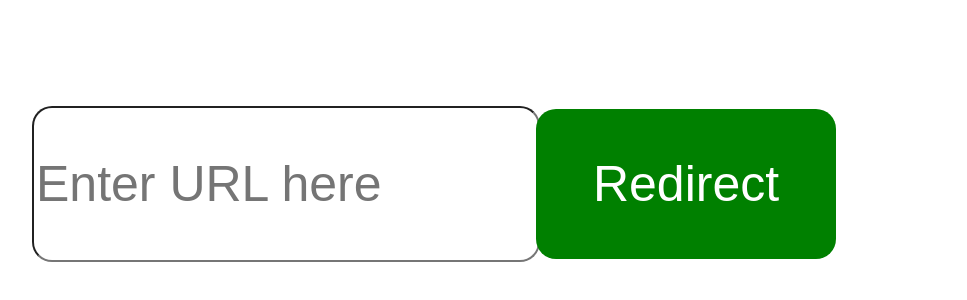
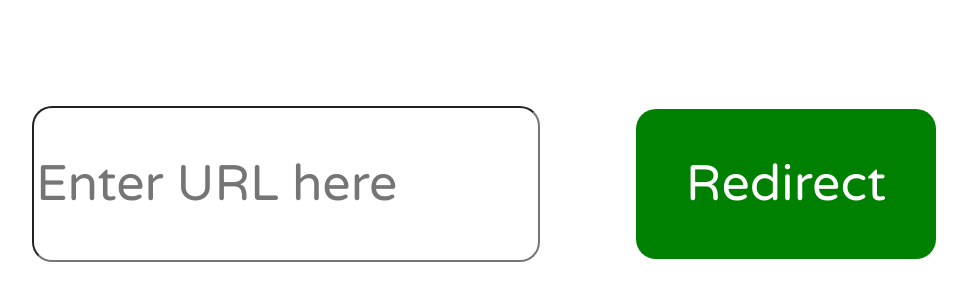
Before and after one commit to BIobby-Boi/URLRedirector, a plain HTML site: page index.html in a window 1280 px wide. Shown: the part 216-516 px from the top of the page, without its empty margins (154-1121 px from the left). Drawn offline with Linux system fonts and the light colour scheme.

Commit message:
Update index.html

```diff
--- a/index.html
+++ b/index.html
@@ -3,6 +3,8 @@
 <head>
   <title>URL Redirect</title>
   <style>
+    @import url('https://fonts.googleapis.com/css2?family=Varela+Round:wght@400&display=swap');
+
     input#url, button.redirect-button {
       margin: 0 auto;
       display: block;
@@ -28,7 +30,7 @@
       padding: 10px;
       width: 300px;
       height: 150px;
-      margin-left: 200px;
+      margin-left: 300px;
     }
   </style>
 </head>
```
